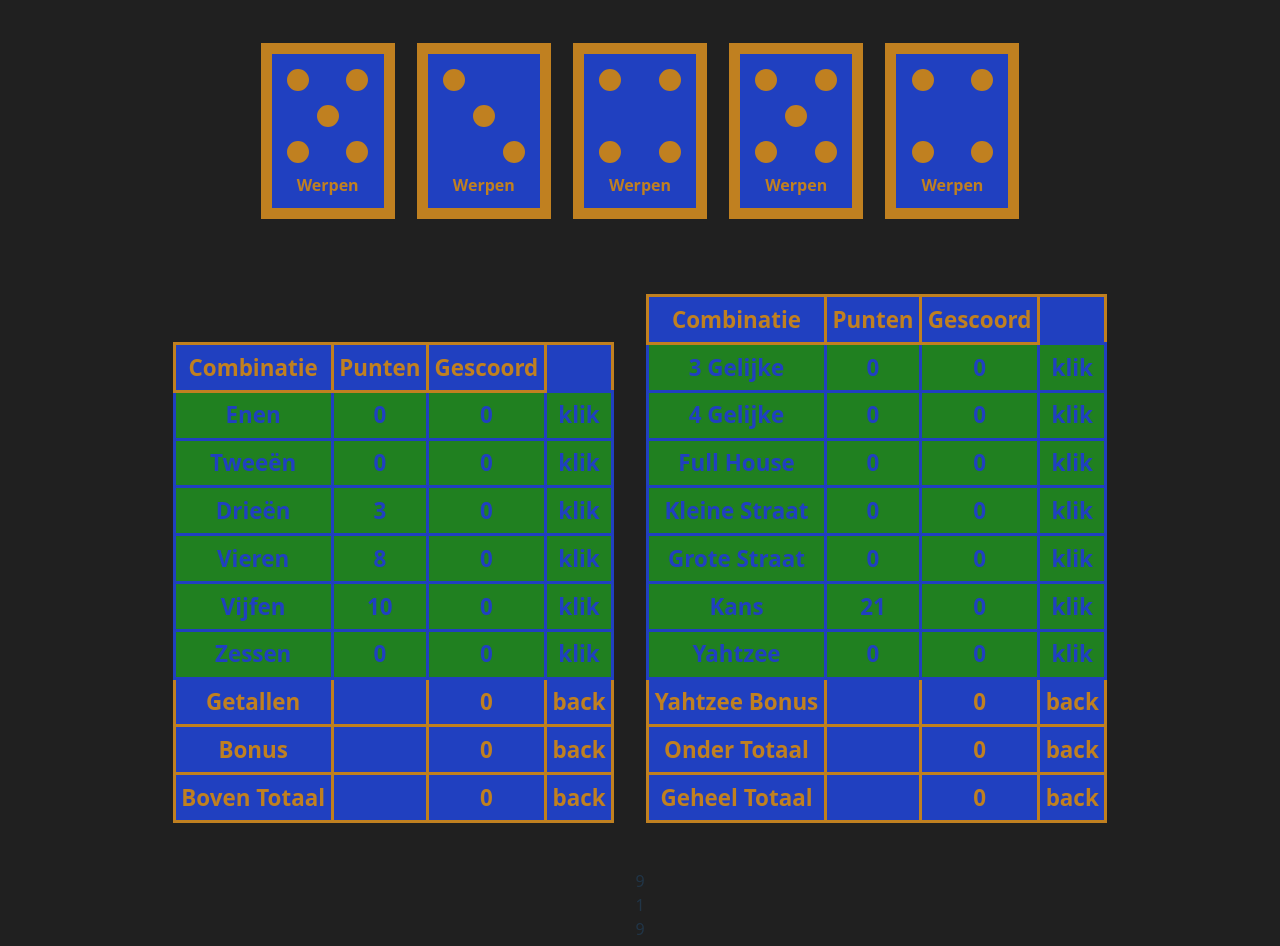
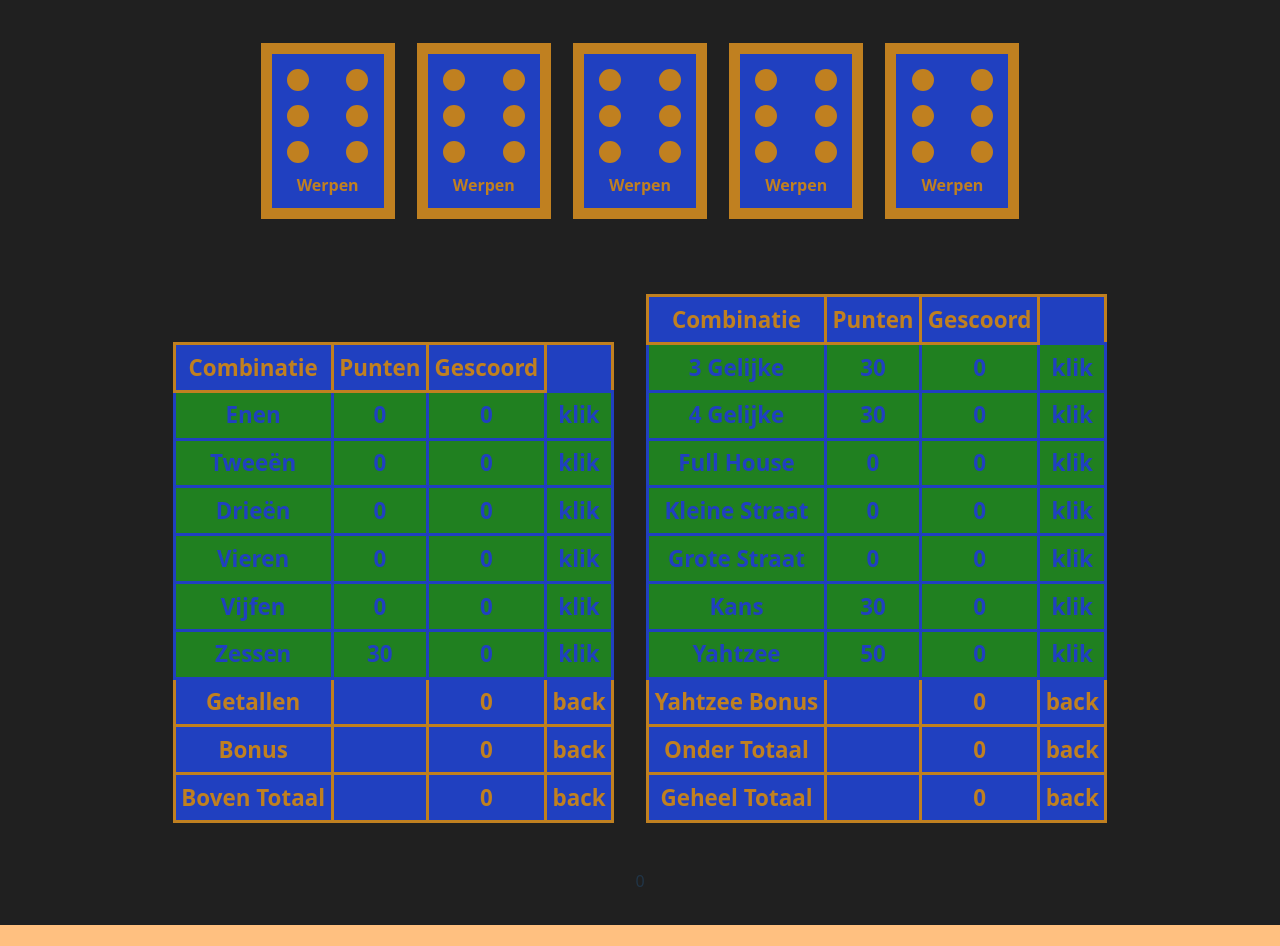
Before and after one commit to janderkkotlarski/vue_yahtzee, a Vue app: page / in a window 1280 px wide. Shown: the top 946 px of the page. After the commit the page ends 925 px from the top, so only its background shows below. Built offline with nearby package versions, Linux system fonts and the light colour scheme.

Commit message:
solved the problem, though it was several issues compounding on each other

```diff
--- a/src/components/Scorer.vue
+++ b/src/components/Scorer.vue
@@ -8,10 +8,12 @@
 
 const normal = '______';
 
-const open = 'open';
 const klik = 'klik';
+const klak = 'klak';
+const lock = 'lock';
+
 const back = 'back';
-const lock = 'lock';
+const lack = 'lack';
 
 let moreYahtzee = false;
 
@@ -53,7 +55,7 @@
     }
 };
 
-const number = 0;
+const number = 6;
 
 rolling(number);
 
@@ -159,43 +161,16 @@
     }
 };
 
-const cupped = ref(0);
-const cupid = reactive({
-    indices: [],
-});
-
-const cupidReset = ref(0);
-
-let pusher = true;
-
 const countUpper = () => {
     let index = 1;
 
-    // if (cupid.indices.length === scoreUpper.scores.length) {
-    //     for (const inix of cupid.indices) {
-    //         arrayEntry(inix, 'id', index).number = 0;
-    //     }
-    // }
-
     for (const entry of scoreUpper.scores) {
-        // if (pusher) {
-        //     cupid.indices.push({id: index, block: entry});
-        // } else {
-        //     arrayEntry(cupid.indices, 'id', index).block = -index * cupped.value;
-        // }
-
-        ++cupped.value;
-
-        if (entry.locked === klik) {
+        if (entry.locked != back && entry.locked != lack) {
             const score = arrayEntry(multiples.counts, 'id', entry.id).count * entry.id;
             entryLocking(entry, score);
         }
 
         ++index;
-    }
-
-    if (pusher) {
-        pusher = false;
     }
 };
 
@@ -211,11 +186,23 @@
     return locks;
 };
 
+const lackCount = list => {
+    let lacks = 0;
+
+    for (const entry of list) {
+        if (entry.locked === lack) {
+            ++lacks;
+        }
+    }
+
+    return lacks;
+};
+
 const lockList = list => {
     if (lockCount(list) > list.length - 4) {
         for (const entry of list) {
             if (entry.locked === back) {
-                entry.locked = lock;
+                entry.locked = lack;
             }
         }
     }
@@ -225,7 +212,7 @@
     let summed = 0;
 
     for (const entry of list) {
-        if (entry.locked != back) {
+        if (entry.locked === klik || entry.locked === lock) {
             summed += entry.final;
         }
     }
@@ -246,11 +233,29 @@
 };
 
 const multiYahtzee = () => {
-    if (arrayEntry(scoreLower.scores, 'id', 'yahtzee').final === 50 && yahtzeeNumber.value != 0) {
-        return true;
+    moreYahtzee = arrayEntry(scoreLower.scores, 'id', 'yahtzee').final === 50 && yahtzeeNumber.value != 0;
+};
+
+const reklik = list => {};
+
+const klikable = () => {
+    for (const entry of scoreUpper.scores) {
+        if (entry.locked != back && entry.locked != lack && entry.locked != lock) {
+            entry.locked = klik;
+        }
     }
 
-    return false;
+    if (
+        moreYahtzee &&
+        (arrayEntry(scoreUpper.scores, 'id', yahtzeeNumber.value).locked != lock ||
+            lockCount(scoreLower.scores) + 3 < scoreLower.scores.length)
+    ) {
+        for (const entry of scoreUpper.scores) {
+            if (entry.locked === klik && entry.id != yahtzeeNumber.value) {
+                entry.locked = klak;
+            }
+        }
+    }
 };
 
 // Check if there are 3 dice with a value and 2 dice with another value
@@ -310,6 +315,12 @@
     }
 };
 
+const fullyLocking = list => {
+    return lockCount(list) + lackCount(list) === list.length;
+};
+
+const lockered = ref(0);
+
 const sumLower = () => {
     const scores = scoreLower.scores;
     const summed = finalSummer(scores);
@@ -319,7 +330,8 @@
     arrayEntry(scores, 'id', 'total').final =
         summed + extraYahtzee.value * 100 + arrayEntry(scoreUpper.scores, 'id', 'upper').final;
 
-    if (lockCount(scoreUpper.scores) === scoreUpper.scores.length) {
+    if (fullyLocking(scoreUpper.scores)) {
+        ++lockered.value;
         lockList(scores);
     }
 };
@@ -332,11 +344,12 @@
     ++recounter.value;
 
     countMultiples();
-    moreYahtzee = multiYahtzee();
+    multiYahtzee();
+    klikable();
     summing();
 
     countUpper();
-    ++stopping.value;
+    // ++stopping.value;
     sumUpper();
 
     countLower();
@@ -351,7 +364,7 @@
             return (
                 index === eyes ||
                 (arrayEntry(scoreUpper.scores, 'id', eyes).locked === lock && typeof index != 'number') ||
-                lockCount(scoreLower.scores) === scoreLower.scores.length
+                lockCount(scoreLower.scores) + 3 === scoreLower.scores.length
             );
         }
     }
@@ -460,13 +473,5 @@
     <br />
     <br />
 
-    <div>{{ cupped }}</div>
-
-    <div>{{ recounter }}</div>
-
-    <div>{{ scoreUpper.scores.length }}</div>
-
-    <div>{{ cupid.indices.length }}</div>
-
-    <div>{{ cupid }}</div>
+    <div>{{ lockered }}</div>
 </template>
--- a/src/style.css
+++ b/src/style.css
@@ -99,7 +99,7 @@
   background-color: #208020;
 }
 
-.lock {
+.lock, .lack {
   color: #2040c0;
   background-color: #c08020;
 }
```
